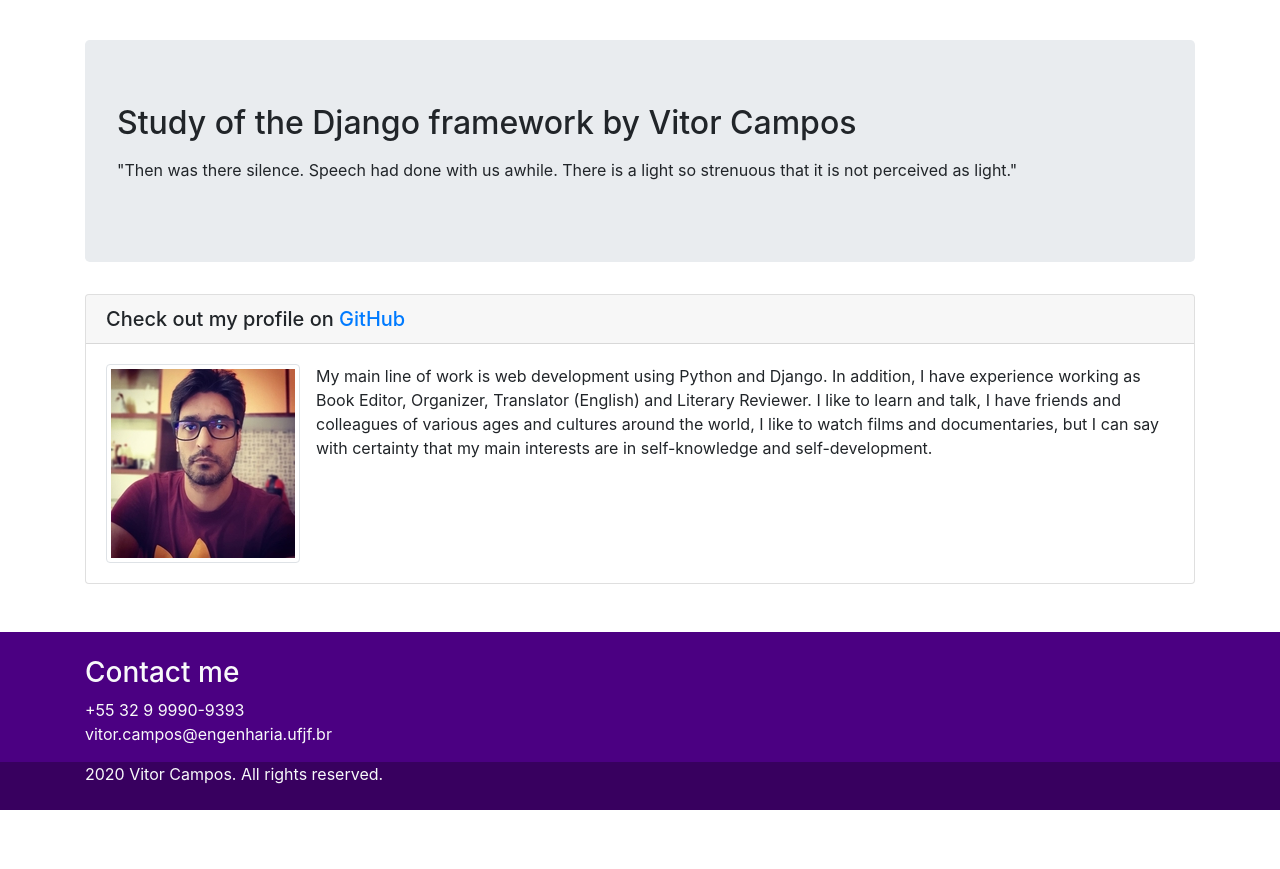
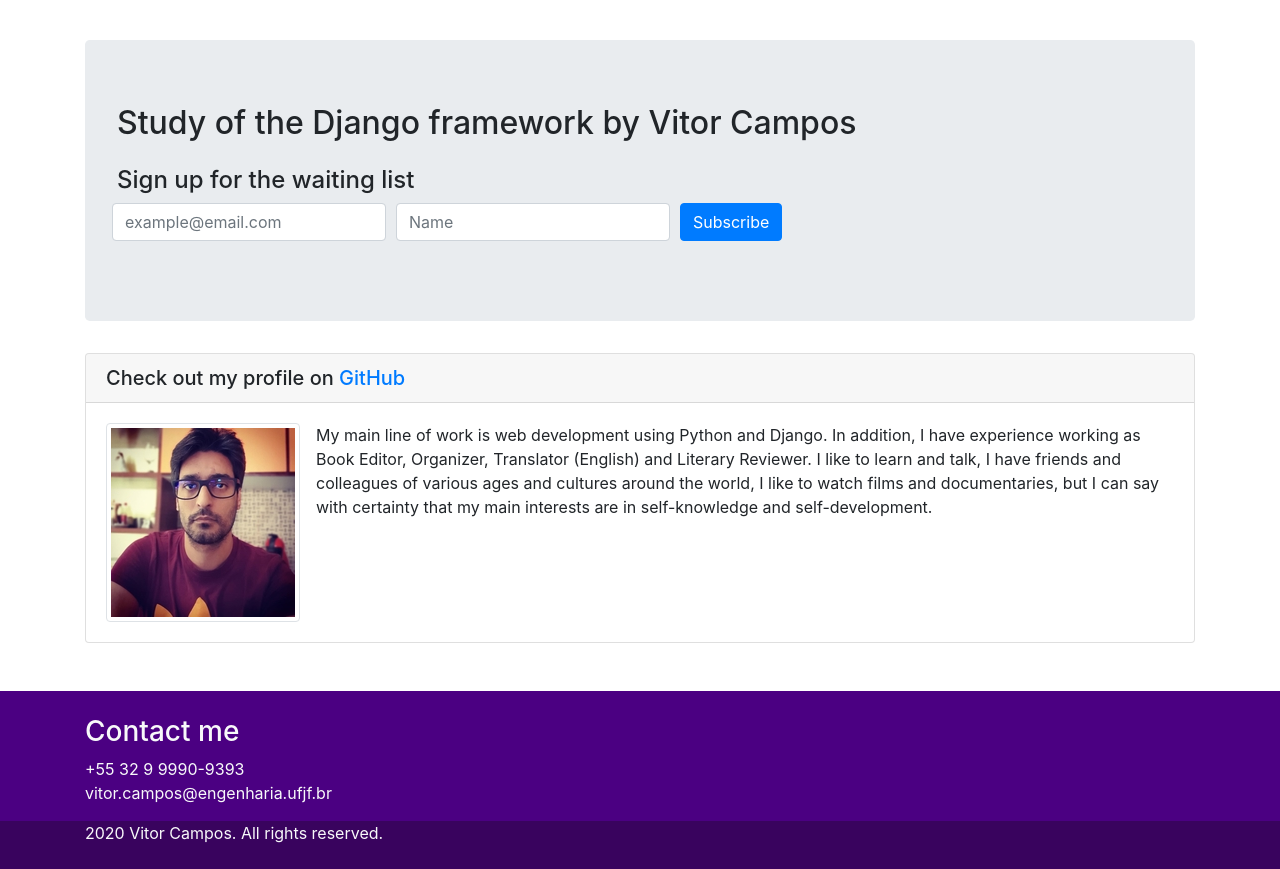
Before and after one commit to vitorpvcampos/curso-django-vitor, a Django app: page / in a window 1280 px wide. Shown: the part 56-925 px from the top of the page. Before the commit the page ends 866 px from the top, so only its background shows below. Run offline with Django 3.2, Linux system fonts and the light colour scheme; some libraries are stand-ins or nearby versions.

Commit message:
Created waiting list form and configured Mailchimp service
close #53

```diff
--- a/djavit/base/static/css/style.css
+++ b/djavit/base/static/css/style.css
@@ -3,5 +3,5 @@
 }
 
 .rights {
-    background-color: rgba(29, 1, 43, 0.4);
+    background-color: rgb(57, 3, 94);
 }
--- a/djavit/base/templates/base/home.html
+++ b/djavit/base/templates/base/home.html
@@ -91,11 +91,34 @@
                 <h2>
                     Study of the Django framework by Vitor Campos
                 </h2>
+                <h4 class="mt-4">Sign up for the waiting list</h4>
+
+                <form action="https://estreladeprata.us10.list-manage.com/subscribe/post?u=11e3686c5ea9ad2614d00bf0a&amp;id=5ca49ddb76"
+                      method="post" id="mc-embedded-subscribe-form" name="mc-embedded-subscribe-form"
+                      class="form-row align-items-center" target="_blank" novalidate>
+                    <div class="form-row align-items-center">
+                        <div class="col-auto">
+                            <label class="sr-only" for="mce-EMAIL">Email</label>
+                            <input type="email" value="" name="EMAIL" class="form-control required" id="mce-EMAIL"
+                                   placeholder="example@email.com">
+                        </div>
+                        <div class="col-auto">
+                            <label class="sr-only" for="mce-FNAME">Name</label>
+                            <input type="text" value="" name="FNAME" class="form-control" id="mce-FNAME"
+                                   placeholder="Name">
+                        </div>
+
+                        <div style="position: absolute; left: -5000px;" aria-hidden="true"><input type="text"
+                                                                                                  name="b_11e3686c5ea9ad2614d00bf0a_5ca49ddb76"
+                                                                                                  tabindex="-1"
+                                                                                                  value=""></div>
+                        <div class="col-auto">
+                            <input type="submit" value="Subscribe" name="subscribe"
+                                   id="mc-embedded-subscribe" class="btn btn-primary">
+                        </div>
+                    </div>
+                </form>
                 <p></p>
-                <p>
-                    "Then was there silence. Speech had done with us awhile. There is a light so strenuous that it is
-                    not perceived as light."
-                </p>
             </div>
         </div>
     </div>
@@ -128,7 +151,8 @@
                 <address>
                     +55 32 9 9990-9393
                     <br/>
-                    <a href="mailto:vitor.campos@engenharia.ufjf.br" class="text-light">vitor.campos@engenharia.ufjf.br</a>
+                    <a href="mailto:vitor.campos@engenharia.ufjf.br"
+                       class="text-light">vitor.campos@engenharia.ufjf.br</a>
                 </address>
             </div>
         </div>
```
